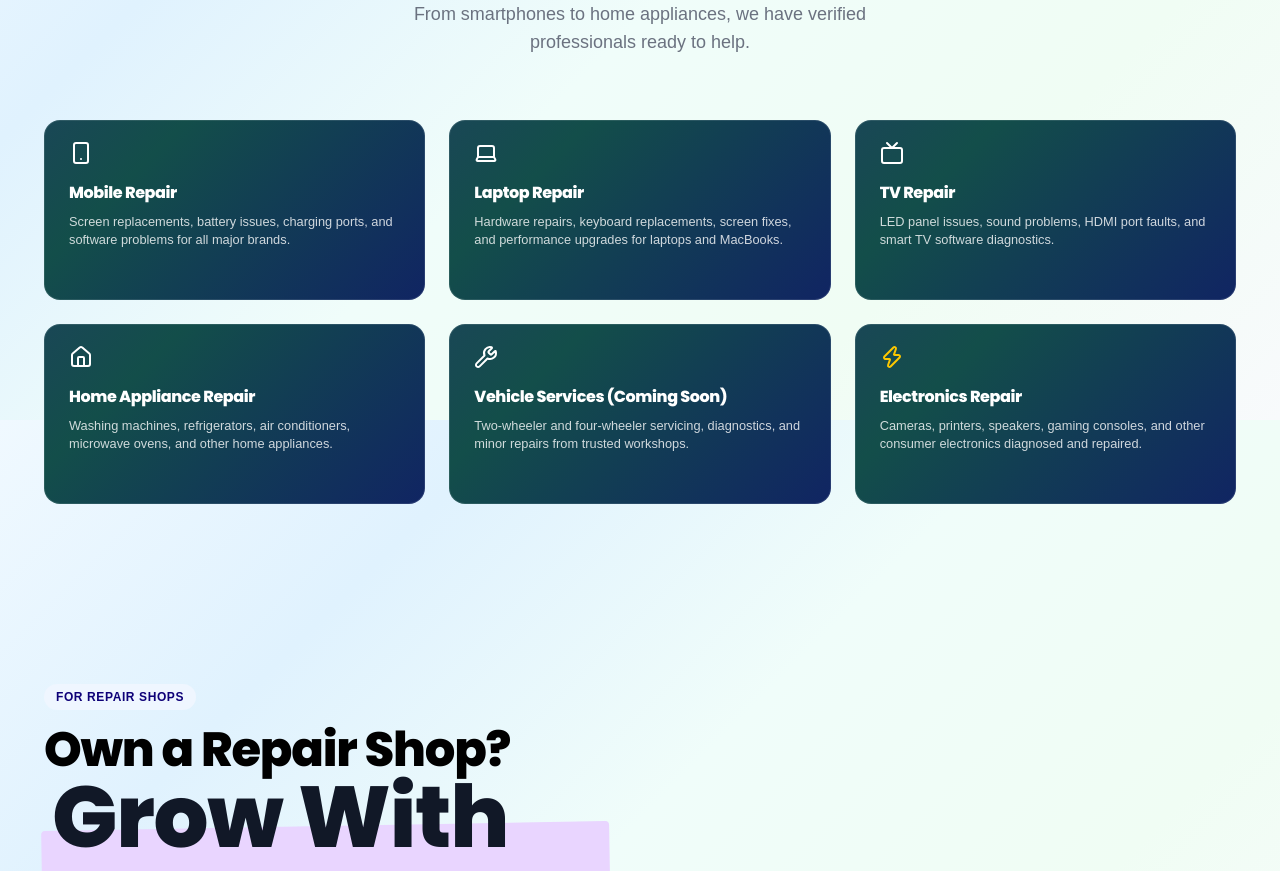
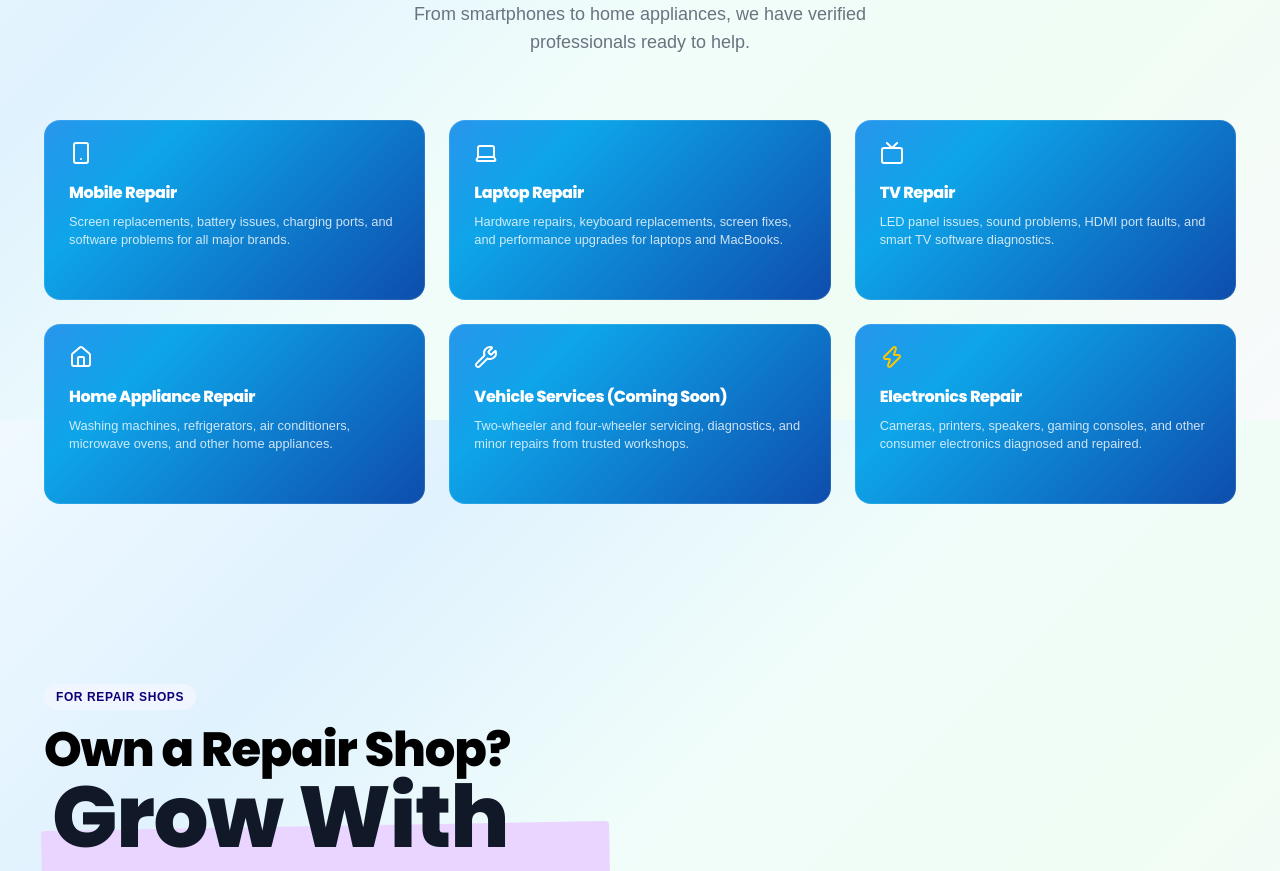
Before and after one commit to Saneajayy/rparwebb, a React (Vite) app: page / in a window 1280 px wide. Shown: the part 1980-2851 px from the top of the page. Built offline with nearby package versions, Linux system fonts and the light colour scheme; a web font is replaced by a local one.

Commit message:
UI: update Services card animated gradient to brand blue (#0ea5e9) and light purple (#8b5cf6)

```diff
--- a/src/index.css
+++ b/src/index.css
@@ -1012,8 +1012,8 @@ main {
 .service-card {
   background: linear-gradient(-45deg,
       #0e0178 0%,
-      #134e4a 35%,
-      #312e81 65%,
+      #0ea5e9 35%,
+      #8b5cf6 65%,
       #0e0178 100%);
   background-size: 400% 400%;
   animation: navGradient 12s ease infinite;
```
